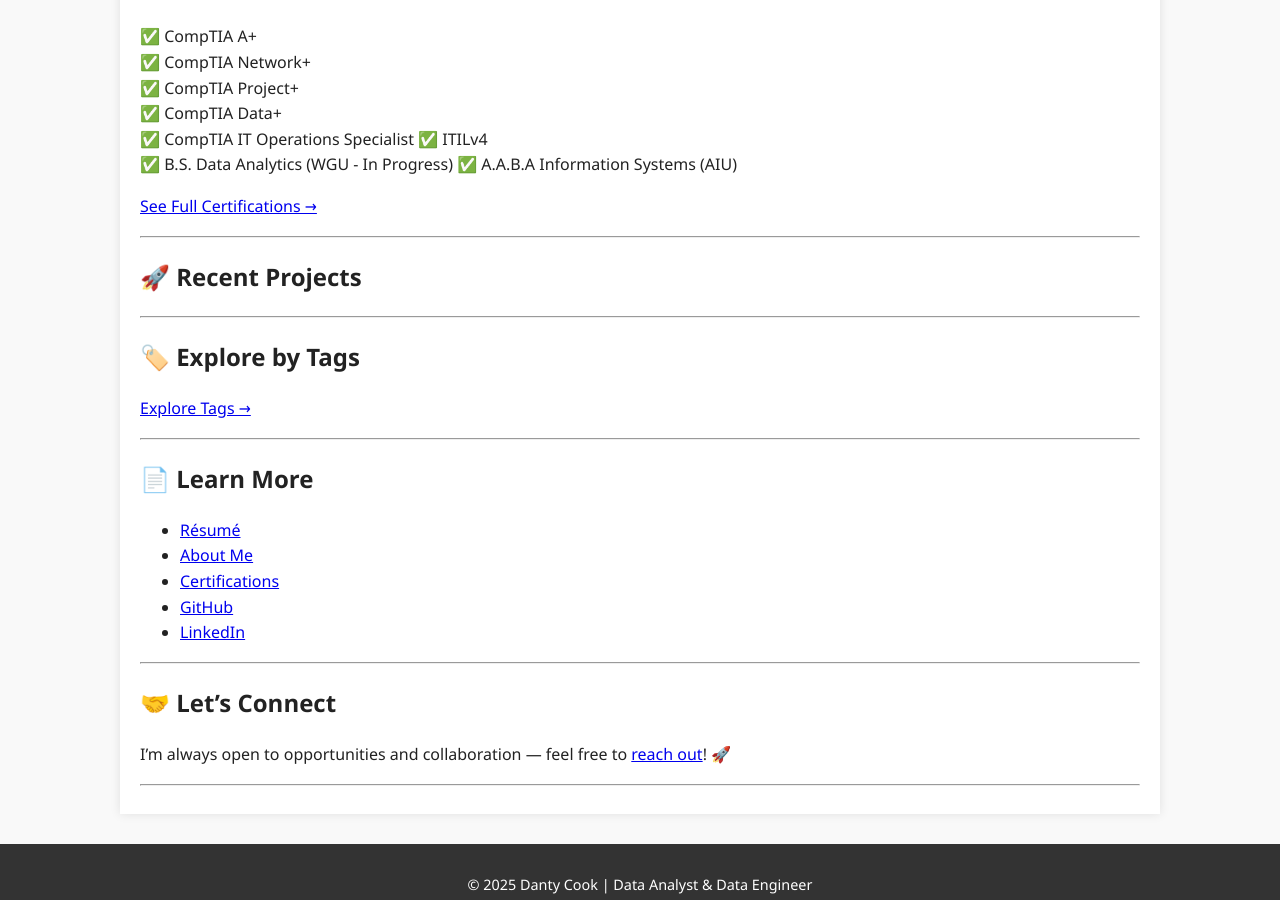
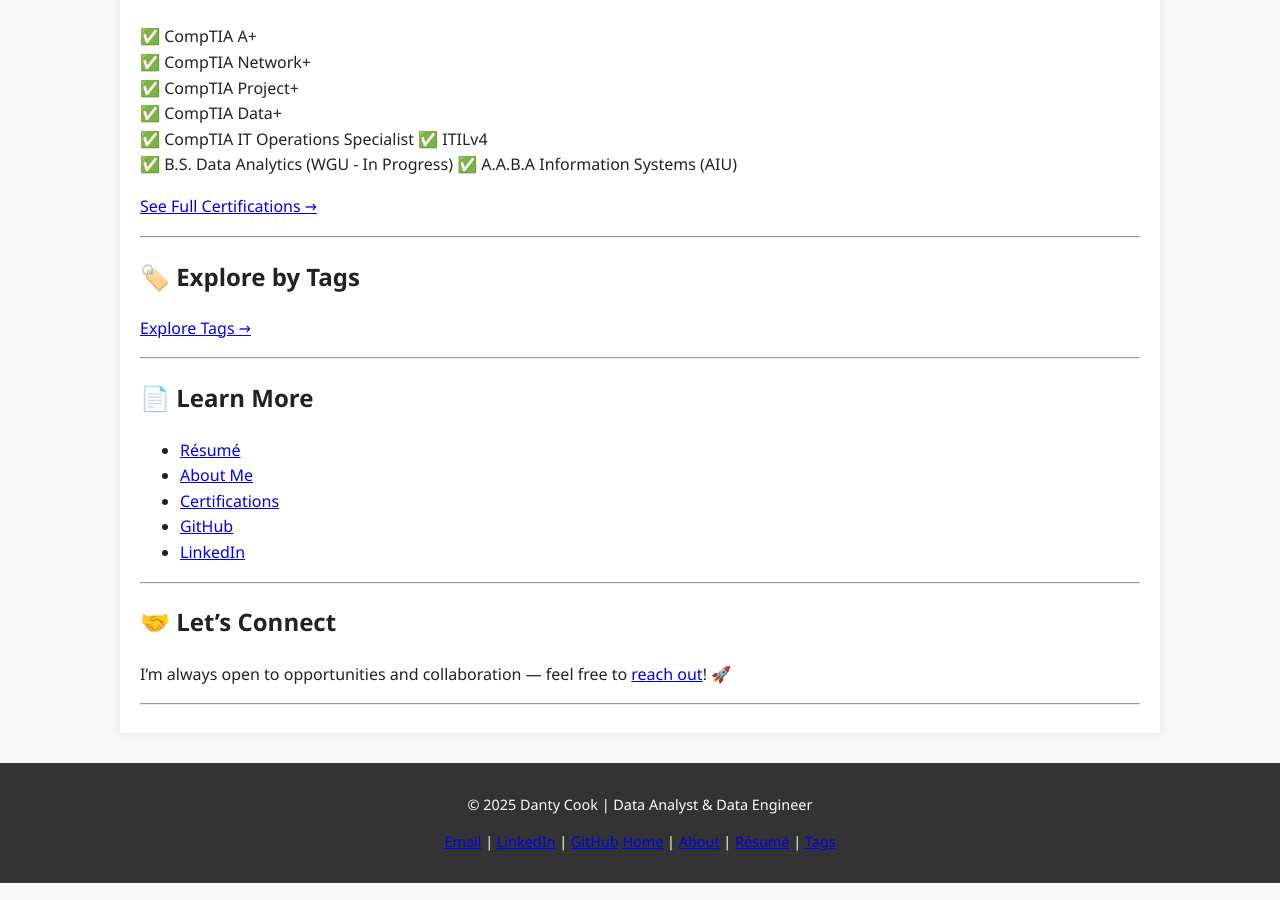
Before and after one commit to DantyDCook/portfolio, a Jekyll site: the page built from _pages/index.md, in a window 1280 px wide and 900 px high, scrolled down 1384 px. Built offline with Jekyll 4.4.1, drawn with Linux system fonts in a browser that asks for light colours.

Commit message:
commenting out of the recent projects section for now

```diff
--- a/_pages/index.md
+++ b/_pages/index.md
@@ -69,9 +69,10 @@
 
 ---
 
-{% include recent-projects.html %}
-
+<!-- {% include recent-projects.html %} -->
+<!--
 ---
+-->
 
 ## 🏷️ Explore by Tags
 
```
Also changed, not shown: _layouts/essay.html (line endings or trailing spaces).
